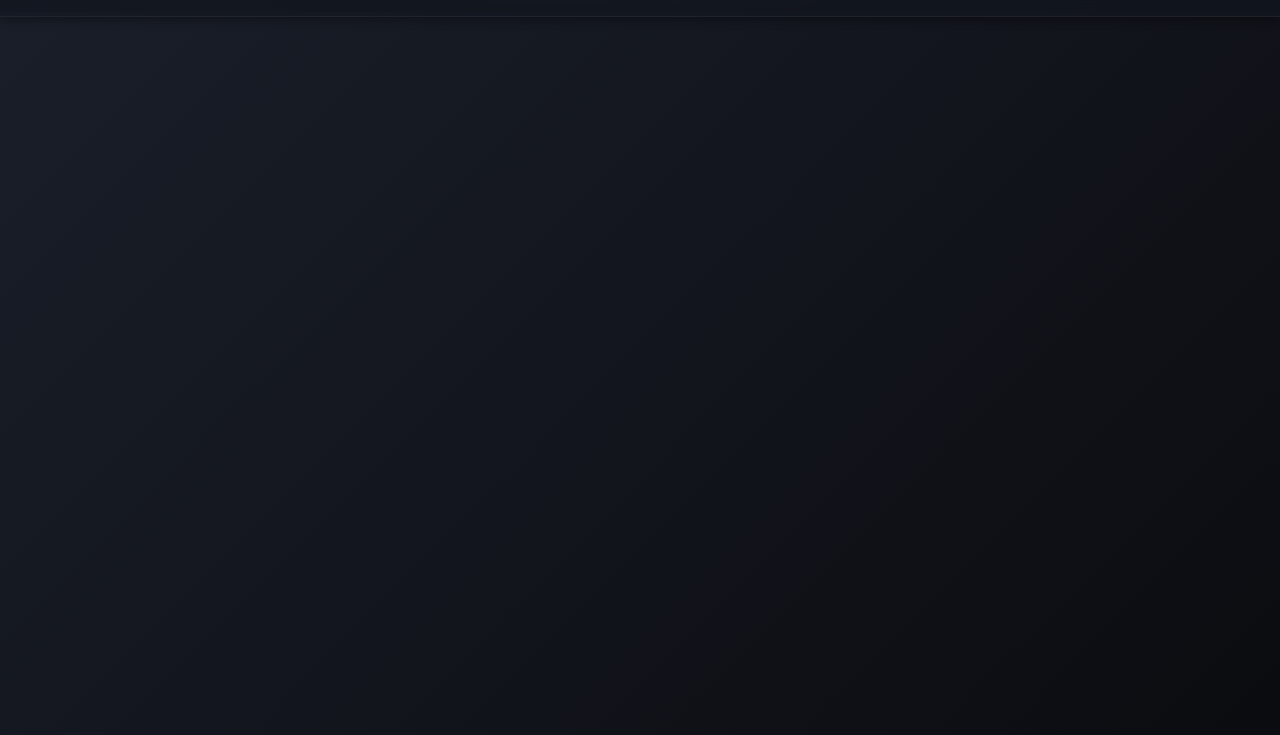
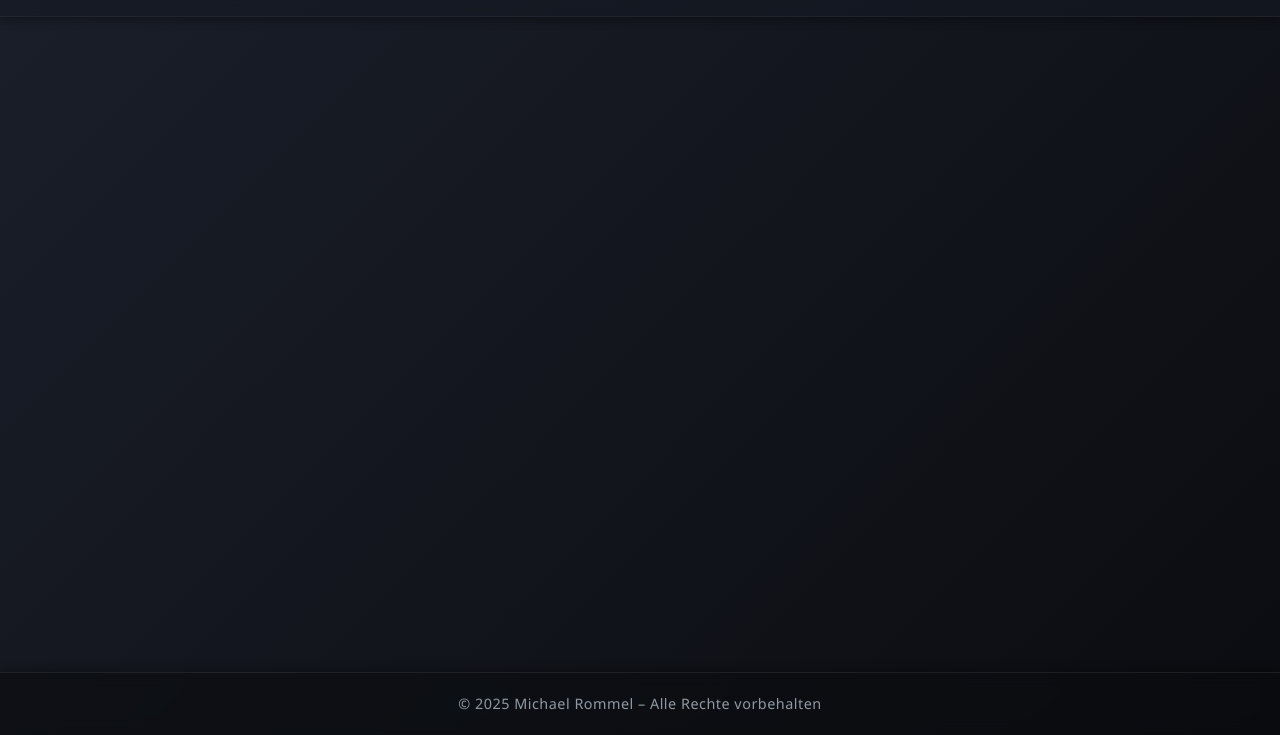
Before and after one commit to 8melorm6/homepage, a plain HTML site: page index.html in a window 1280 px wide. Shown: the part 65-800 px from the top of the page. Drawn offline with nearby package versions, Linux system fonts and the light colour scheme.

Commit message:
Footer wiederhergestellt

```diff
--- a/style.css
+++ b/style.css
@@ -16,6 +16,14 @@
   padding: 0;
 }
 
+html, body {
+  height: 100%;
+}
+
+main {
+  flex: 1; /* sorgt dafür, dass Footer unten bleibt */
+}
+
 body {
   font-family: "Segoe UI", Roboto, sans-serif;
   background: linear-gradient(135deg, #1a1f2a, #0b0c10);
@@ -23,6 +31,8 @@ body {
   min-height: 100vh;
   overflow-x: hidden;
   user-select: none;
+  display: flex;
+  flex-direction: column;
 }
 
 /* Header */
@@ -64,9 +74,26 @@ body {
 /* Footer */
 footer {
   text-align: center;
-  padding: 2em;
-  background: rgba(0, 0, 0, 0.3);
+  padding: 1.5em;
+  background: rgba(10, 12, 15, 0.6);
+  border-top: 1px solid rgba(255, 255, 255, 0.08);
+  color: #a8b3be;
   font-size: 0.9em;
+  letter-spacing: 0.5px;
+  backdrop-filter: blur(8px);
+  box-shadow: 0 -2px 10px rgba(0, 0, 0, 0.3);
+  position: relative;
+  z-index: 10;
+}
+
+footer p {
+  margin: 0;
+  opacity: 0.85;
+  transition: opacity 0.3s ease;
+}
+
+footer p:hover {
+  opacity: 1;
 }
 
 /* Animation */
```
Also changed, not shown: index.html (+1 -0 lines).
